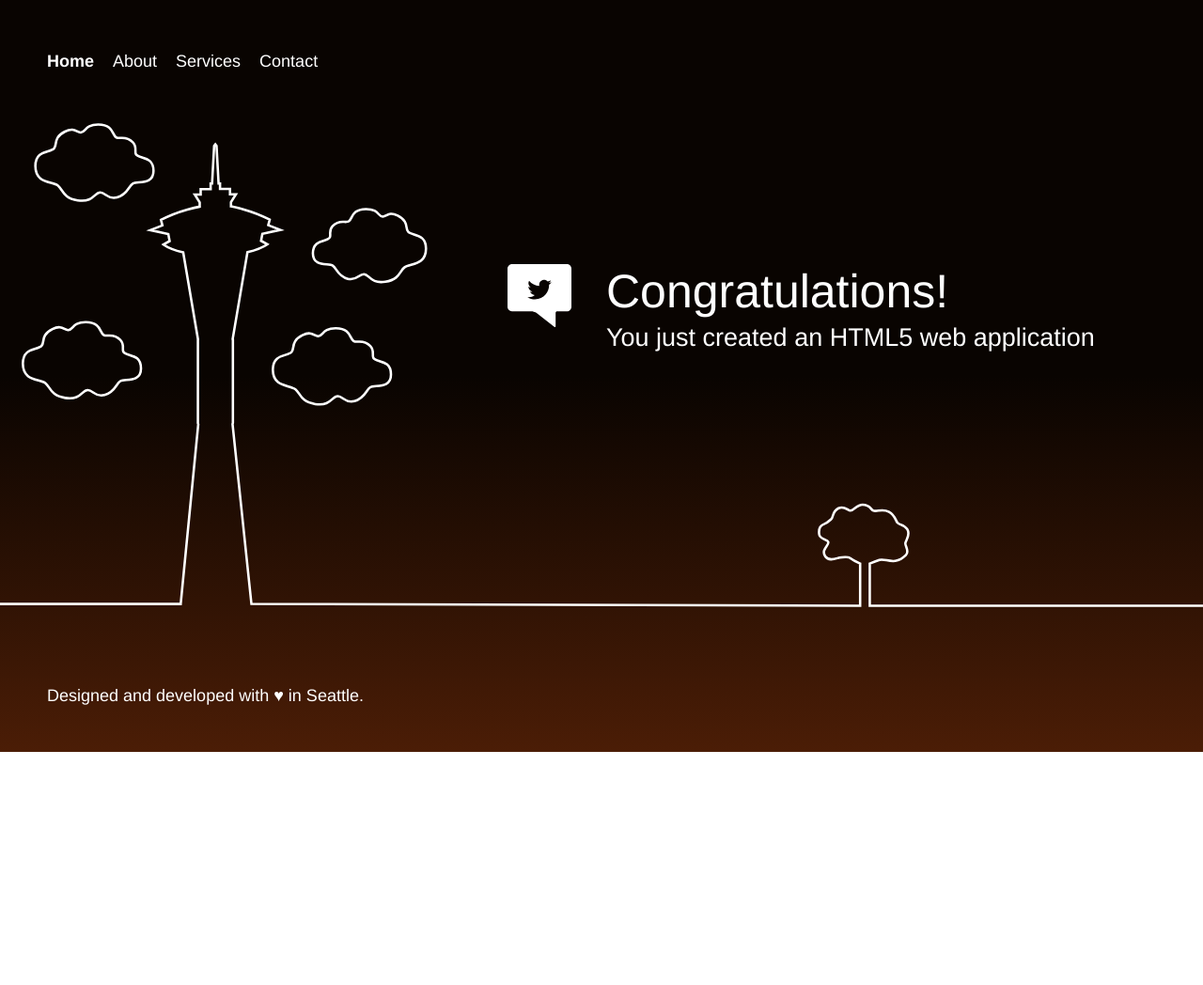
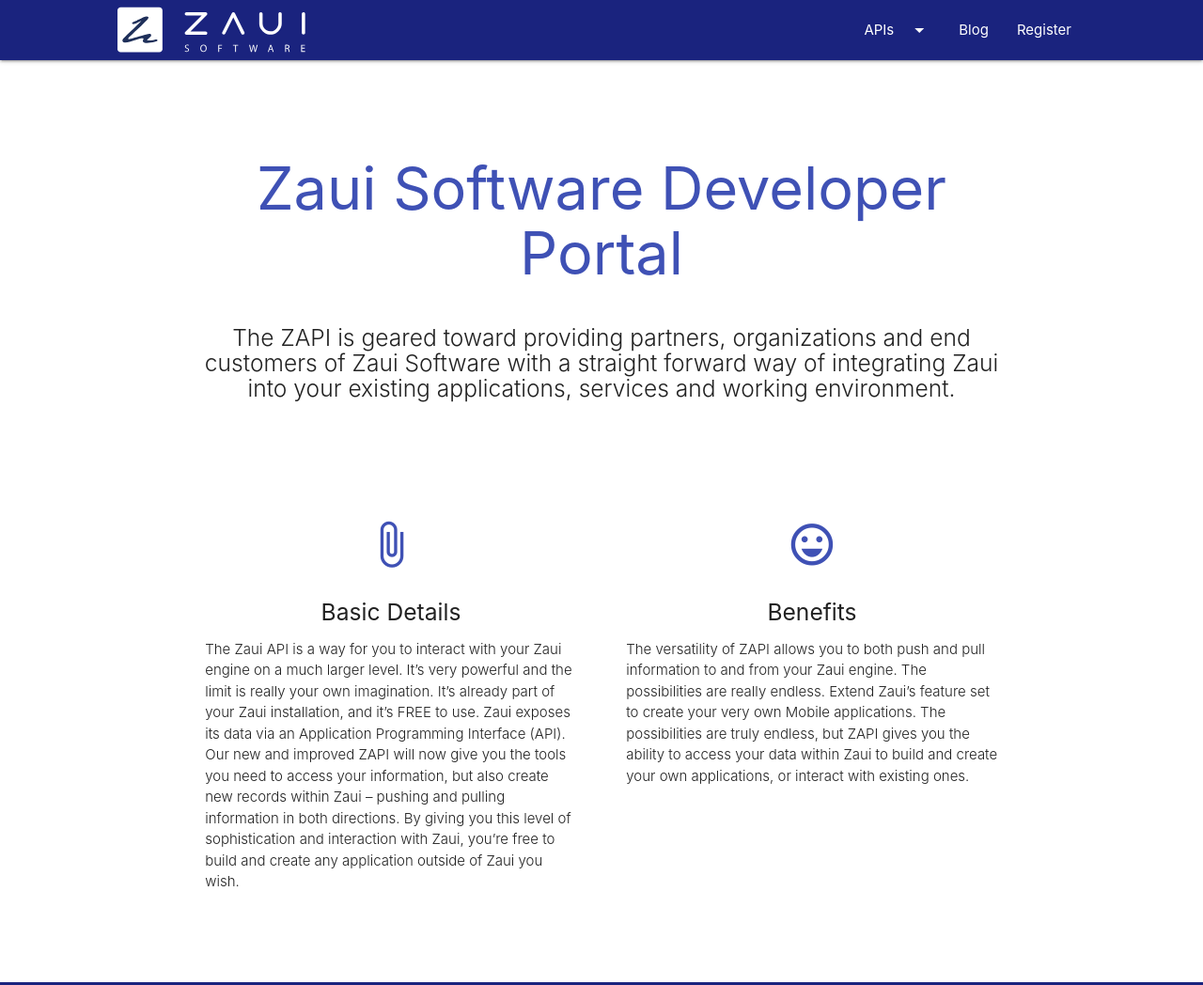
Before and after one commit to DavidHaynesHasGitHub/documentation.zaui, a plain HTML site: page webpage/index.html in a window 1280 px wide. Shown: the top 1048 px of the page at 94% size. Before the commit the page ends 800 px from the top, so only its background shows below. Drawn offline with nearby package versions, Linux system fonts and the light colour scheme.

Commit message:
moved files to correct place for build

```diff
--- a/webpage/css/gradients.css
+++ /dev/null
@@ -1,24 +0,0 @@
-.heaven-0 { background: #00000c; }
-.heaven-1 { background: linear-gradient(to bottom, #020111 85%, #191621 100%); }
-.heaven-2 { background: linear-gradient(to bottom, #020111 60%, #20202c 100%); }
-.heaven-3 { background: linear-gradient(to bottom, #020111 10%, #3a3a52 100%); }
-.heaven-4 { background: linear-gradient(to bottom, #20202c 0%, #515175 100%); }
-.heaven-5 { background: linear-gradient(to bottom, #40405c 0%, #6f71aa 80%, #8a76ab 100%); }
-.heaven-6 { background: linear-gradient(to bottom, #4a4969 0%, #7072ab 50%, #cd82a0 100%); }
-.heaven-7 { background: linear-gradient(to bottom, #757abf 0%, #8583be 60%, #eab0d1 100%); }
-.heaven-8 { background: linear-gradient(to bottom, #82addb 0%, #ebb2b1 100%); }
-.heaven-9 { background: linear-gradient(to bottom, #94c5f8 1%, #a6e6ff 70%, #b1b5ea 100%); }
-.heaven-10 { background: linear-gradient(to bottom, #b7eaff 0%, #94dfff 100%); }
-.heaven-11 { background: linear-gradient(to bottom, #9be2fe 0%, #67d1fb 100%); }
-.heaven-12 { background: linear-gradient(to bottom, #90dffe 0%, #38a3d1 100%); }
-.heaven-13 { background: linear-gradient(to bottom, #57c1eb 0%, #246fa8 100%); }
-.heaven-14 { background: linear-gradient(to bottom, #2d91c2 0%, #1e528e 100%); }
-.heaven-15 { background: linear-gradient(to bottom, #2473ab 0%, #1e528e 70%, #5b7983 100%); }
-.heaven-16 { background: linear-gradient(to bottom, #1e528e 0%, #265889 50%, #9da671 100%); }
-.heaven-17 { background: linear-gradient(to bottom, #1e528e 0%, #728a7c 50%, #e9ce5d 100%); }
-.heaven-18 { background: linear-gradient(to bottom, #154277 0%, #576e71 30%, #e1c45e 70%, #b26339 100%); }
-.heaven-19 { background: linear-gradient(to bottom, #163c52 0%, #4f4f47 30%, #c5752d 60%, #b7490f 80%, #2f1107 100%); }
-.heaven-20 { background: linear-gradient(to bottom, #071b26 0%, #071b26 30%, #8a3b12 80%, #240e03 100%); }
-.heaven-21 { background: linear-gradient(to bottom, #010a10 30%, #59230b 80%, #2f1107 100%); }
-.heaven-22 { background: linear-gradient(to bottom, #090401 50%, #4B1d06 100%); }
-.heaven-23 { background: linear-gradient(to bottom, #00000c 80%, #150800 100%); }
--- a/webpage/css/styles.css
+++ /dev/null
@@ -1,192 +0,0 @@
-* {
-  margin: 0;
-}
-
-html, body {
-  height: 100%;
-}
-
-html {
-  margin: 0;
-  padding: 0;
-  font-family: "Helvetica Neue", Roboto, Arial, sans-serif;
-  font-size: 62.5%;
-  color: white;
-  background: linear-gradient(to bottom, #2473ab 0%,#1e528e 70%,#5b7983 100%);
-}
-
-body {
-  font-size: 1.8rem;
-}
-
-h1, h2, h3 {
-  font-weight: normal;
-}
-
-h1 {
-  font-size: 3.5rem;
-  margin-bottom: 0.5rem;
-}
-
-a {
-  color: white;
-  text-decoration: none;
-}
-
-.wrapper {
-  min-height: 100%;
-  height: auto !important;
-  height: 100%;
-  margin: 0 auto -7rem;
-  position: relative;
-}
-
-footer, .push {
-  height: 7rem;
-}
-
-footer .footer-contents {
-  padding: 0 5rem;
-  position: relative;
-}
-
-.website-nav {
-  position: relative;
-  padding: 5rem;
-}
-
-.website-nav ul {
-  list-style: none;
-  margin: 0;
-  padding: 0;
-}
-
-.website-nav ul li {
-  float: left;
-  padding: 0.5rem 2rem 0.5rem 0;
-  line-height: 21px;
-}
-
-.website-nav ul li a {
-  color: white;
-  text-decoration: none;
-}
-
-.home-link {
-  font-weight: bold;
-}
-
-.message {
-  position: relative;
-  padding: 0 5rem;
-  margin-bottom: 3rem;
-  width: auto;
-}
-
-.message .twitter-link {
-  float: left;
-  margin-right: 20px;
-}
-
-.message .twitter-link img {
-  width: 40px;
-  height: 40px;
-}
-
-.message .text {
-  float: left;
-}
-
-.message:after, .website-nav:after {
-  content: " ";
-  display: table;
-  clear: both;
-}
-
-.graphics {
-  display: none;
-  position: absolute;
-  bottom: 0;
-  left: 0;
-  margin-bottom: 0;
-}
-
-.graphics .tower svg {
-  width: calc(100vw);
-  height: calc(90vh);
-}
-
-.graphics .cloud {
-  top: 30rem;
-  position: relative;
-}
-
-.page-content {
-  padding: 1rem 5rem;
-}
-
-.page-content p {
-  margin-bottom: 1rem;
-}
-
-.path {
-  stroke-dasharray: 4000;
-  stroke-dashoffset: 4000;
-  animation: dash 5s linear forwards;
-}
-
-@keyframes dash {
-  to {
-    stroke-dashoffset: 0;
-  }
-}
-
-@media (min-height: 500px) and (min-width: 700px) {
-  .message {
-    padding: 0;
-    width: 50%;
-    left: calc(50vw - 5rem);
-    top: calc(15vh - 5rem);
-  }
-
-  .message .text {
-    padding-right: 0rem;
-  }
-
-  .graphics {
-    display: block;
-    margin-bottom: 6rem;
-  }
-
-  .message .twitter-link img {
-    width: 70%;
-    height: 70%;
-  }
-
-  .page-content {
-    padding: 3rem 5rem;
-  }
-
-}
-
-@media (min-height: 500px) and (min-width: 1240px) {
-  .message {
-    left: calc(50vw - 10rem);
-    top: calc(25vh - 5rem);
-  }
-
-  h1 {
-    font-size: 5rem;
-  }
-
-  .message .twitter-link img {
-    width: 80%;
-    height: 80%;
-  }
-}
-
-@media (min-aspect-ratio: 11/5)  {
-  .graphics {
-    display: none;
-  }
-}
--- a/webpage/index.html
+++ b/webpage/index.html
@@ -1,76 +1,149 @@
 <!DOCTYPE html>
 <html lang="en">
+<head>
+  <meta http-equiv="Content-Type" content="text/html; charset=UTF-8"/>
+  <meta name="viewport" content="width=device-width, initial-scale=1, maximum-scale=1.0"/>
+  <title>Zaui Software Developer Portal</title>
 
-<head>
-    <meta charset="utf-8">
-    <title>Example app</title>
-    <meta name="description" content="" />
-    <link href="css/styles.css" rel="stylesheet">
-    <link href="css/gradients.css" rel="stylesheet">
+  <!-- CSS  -->
+  <link href="https://fonts.googleapis.com/icon?family=Material+Icons" rel="stylesheet">
+  <link href="css/materialize.css" type="text/css" rel="stylesheet" media="screen,projection"/>
+  <link href="css/style.css" type="text/css" rel="stylesheet" media="screen,projection"/>
+  <link rel="shortcut icon" href="images/favicon.png">
 </head>
+<body>
 
-<body class="">
-    <div class="wrapper">
-        <div class="graphics">
-            <div class="tower">
-                <svg version="1.1" id="Layer_1" xmlns="http://www.w3.org/2000/svg" xmlns:xlink="http://www.w3.org/1999/xlink" x="0px" y="0px"
-                     viewBox="-11 170 1000 429" enable-background="new -11 170 1000 429" xml:space="preserve">
-                    <path class="path" fill="none" stroke="#FFFFFF" stroke-width="2" stroke-miterlimit="10" d="M989,595H712v-35c0,0,4.5-1.8,8-3
-                                                                                                  c5.2-1.8,12.5,5.3,22-4c3.4-3.4-0.9-7.8-0.4-10.1c0.7-3.1,4.4-6.8,1.6-11.4c-2.6-4.2-6.9-3.6-8.2-5.5c-1.7-2.3-2.2-6.3-7-9
-                                                                                                  c-5.6-3.1-9.9,0.2-13-1c-2.5-0.9-2.3-5-9-5c-4.8,0-7.2,4.8-10,5c-2.3,0.2-4.9-4.5-10-2c-5.5,2.8-4,7.3-6,9c-1.4,1.2-3.1,3.2-6,4.2
-                                                                                                  c-2.6,0.9-4.9,3-4,8.8c0.6,3.7,6.8,4.1,7.5,6c1,2.9-6.4,6.2-2.5,12c3,4.5,9,1.6,12,1c1.9-0.4,7.1-0.7,8,0c3.4,2.5,9,5,9,5v35
-                                                                                                  l-506-1.5L182.3,444l0.3-0.8v-69.6l-0.2-0.2l12.3-72.3c10.9-2.6,16.5-6.5,16.5-6.5l-5.2-2.9l1.1-5.8l15-3.3l-10.1-3.9l1.2-4.6
-                                                                                                  c-15.8-8.3-32.2-11-32.2-11v-3.6l4.1-6.5h-4.9v-4.4h-8.3V244h-1.2l-1.7-31.2l-1-1.3l-1,1.3l-1.7,31.2h-1.2v4.8h-8.3v4.4h-4.9
-                                                                                                  l4.1,6.5v3.6c0,0-16.5,2.7-32.2,11l1.2,4.6l-10.1,3.9l15,3.3l1.1,5.8l-5.1,2.9c0,0,5.5,3.9,16.4,6.5l12.3,72.4l-0.1,0.1v69.6
-                                                                                                  l0.3,0.8l-14.6,149.4h-1.2H-11"/>
-                    <path class="path" fill="none" stroke="#FFFFFF" stroke-width="2" stroke-miterlimit="10" d="M8,393.7c0-13.5,12.1-10.8,15.6-14.7
-                                                                                                  c2.8-3.2-1-8.8,9-13.9c7.9-4.1,9.7,1,13.1,0.8c4.5-0.3,3.3-6.7,14.7-6.6c12.7,0.2,11.2,8.4,14.7,10.6c3,1.9,7.9-2.1,13.9,4.1
-                                                                                                  c3.8,4,1.3,7.4,2.5,9.8c2.2,4.4,14.7,0.9,14.7,13.9c0,12.2-13.5,8.3-17.2,10.6c-3.6,2.3-4.4,9.3-13.1,11.5c-8,2-9.5-4-13.9-4.1
-                                                                                                  c-5-0.1-5.5,8.6-18.8,6.6c-12.3-1.9-12.3-9.1-16.4-12.3C21.9,406.3,8,408.6,8,393.7z"/>
-                    <path class="path" fill="none" stroke="#FFFFFF" stroke-width="2" stroke-miterlimit="10" d="M325.1,313.9c-3.9,3-3.9,10-15.7,11.8
-                                                                                                  c-12.8,2-13.3-6.4-18-6.3c-4.3,0.1-5.7,5.8-13.3,3.9c-8.4-2.1-9.1-8.8-12.5-11c-3.6-2.3-16.5,1.5-16.5-10.2c0-12.4,12-9.1,14.1-13.3
-                                                                                                  c1.1-2.3-1.3-5.6,2.4-9.4c5.8-6,10.4-2.1,13.3-3.9c3.4-2.1,2-10,14.1-10.2c11-0.2,9.9,6,14.1,6.3c3.3,0.2,5-4.7,12.5-0.8
-                                                                                                  c9.6,4.9,6,10.3,8.6,13.3c3.3,3.7,14.9,1.2,14.9,14.1C343.1,312.5,329.8,310.3,325.1,313.9z"/>
-                    <path class="path" fill="none" stroke="#FFFFFF" stroke-width="2" stroke-miterlimit="10" d="M18.4,229.5c0-13.5,12.1-10.8,15.6-14.7
-                                                                                                  c2.8-3.2-1-8.8,9-13.9c7.9-4.1,9.7,1,13.1,0.8c4.5-0.3,3.3-6.7,14.7-6.6c12.7,0.2,11.2,8.4,14.7,10.6c3,1.9,7.9-2.1,13.9,4.1
-                                                                                                  c3.8,4,1.3,7.4,2.5,9.8c2.2,4.4,14.7,0.9,14.7,13.9c0,12.2-13.5,8.3-17.2,10.6c-3.6,2.3-4.4,9.3-13.1,11.5c-8,2-9.5-4-13.9-4.1
-                                                                                                  c-5-0.1-5.5,8.6-18.8,6.6c-12.3-1.9-12.3-9.1-16.4-12.3C32.2,242.1,18.4,244.4,18.4,229.5z"/>
-                    <path class="path" fill="none" stroke="#FFFFFF" stroke-width="2" stroke-miterlimit="10" d="M215.8,398.8c0-13.5,12.1-10.8,15.6-14.7
-                                                                                                  c2.8-3.2-1-8.8,9-13.9c7.9-4.1,9.7,1,13.1,0.8c4.5-0.3,3.3-6.7,14.7-6.6c12.7,0.2,11.2,8.4,14.7,10.6c3,1.9,7.9-2.1,13.9,4.1
-                                                                                                  c3.8,4,1.3,7.4,2.5,9.8c2.2,4.4,14.7,0.9,14.7,13.9c0,12.2-13.5,8.3-17.2,10.6c-3.6,2.3-4.4,9.3-13.1,11.5c-8,2-9.5-4-13.9-4.1
-                                                                                                  c-5-0.1-5.5,8.6-18.8,6.6c-12.3-1.9-12.3-9.1-16.4-12.3C229.7,411.3,215.8,413.6,215.8,398.8z"/>
-                </svg>
+  <ul id="dropdown1" class="dropdown-content">
+    <li><a class="apilink indigo-text darken-4" href="Documentation/WebAPI/index.html">Zaui Web API</a></li>
+    <li><a class="apilink indigo-text darken-4" href="Documentation/WebHook/index.html">Zaui Web-Hook and Remote Target API</a></li>
+    <li><a class="apilink indigo-text darken-4" href="Documentation/IO API/index.html">Zaui IO API</a></li>
+  </ul>
+  <div class="navbar-fixed">
+    <nav class=" indigo darken-4">
+      <div class="nav-wrapper">
+        <a id="logo-container" href="#" class="brand-logo"><img class="responsive-img" id="logo" src="images/logo.svg"/></a>
+        <ul class="right hide-on-med-and-down" id="nav-bar-buttons">
 
-            </div>
+          <!-- Dropdown Trigger -->
+          <li><a class="dropdown-trigger" href="#!" data-target="dropdown1" data-beloworigin="true">APIs<i class="material-icons right">arrow_drop_down</i></a></li>
+          <li><a href="https://www.zaui.com/zaui-blog/">Blog</a></li>
+          <li><a href="https://api.zaui.io/zaui-src/signup/">Register</a></li>
+        </ul>
+      </div>
+    </nav>
+  </div>
+
+
+  <div class="section no-pad-bot" id="index-banner">
+    <div class="container">
+      <br><br>
+      <h1 class="header center indigo-text darken-5">Zaui Software Developer Portal</h1>
+      <div class="row center">
+        <h5 class="header col s12 light">The ZAPI is geared toward providing partners, organizations and end customers of Zaui Software with a straight forward way of integrating Zaui into your existing applications, services and working environment.</h5>
+      </div>
+      <br><br>
+
+    </div>
+  </div>
+
+
+  <div class="container">
+    <div class="section">
+
+      <!--   Icon Section   -->
+      <div class="row">
+        <div class="col s12 m6">
+          <div class="icon-block">
+            <h2 class="center indigo-text darken 4"><i class="material-icons">attach_file</i></h2>
+            <h5 class="center">Basic Details</h5>
+
+            <p class="light">The Zaui API is a way for you to interact with your Zaui engine on a much larger level. It’s very powerful and the limit is really your own imagination. It’s already part of your Zaui installation, and it’s FREE to use. Zaui exposes its data via an Application Programming Interface (API).
+
+            Our new and improved ZAPI will now give you the tools you need to access your information, but also create new records within Zaui – pushing and pulling information in both directions.
+
+            By giving you this level of sophistication and interaction with Zaui, you’re free to build and create any application outside of Zaui you wish.</p>
+          </div>
         </div>
 
-        <header>
-            <nav class="website-nav">
-                <ul>
-                    <li><a class="home-link" href="https://aws.amazon.com/">Home</a></li>
-                    <li><a href="https://aws.amazon.com/what-is-cloud-computing/">About</a></li>
-                    <li><a href="https://aws.amazon.com/solutions/">Services</a></li>
-                    <li><a href="https://aws.amazon.com/contact-us/">Contact</a></li>
-                </ul>
-            </nav>
-        </header>
+        <div class="col s12 m6">
+          <div class="icon-block">
+            <h2 class="center indigo-text darken 4"><i class="material-icons">sentiment_very_satisfied</i></h2>
+            <h5 class="center">Benefits</h5>
 
-        <div class="message">
-            <a class="twitter-link" href="http://twitter.com/home/?status=I%20created%20a%20project%20with%20AWS%20CodeStar!%20%23AWS%20%23AWSCodeStar%20https%3A%2F%2Faws.amazon.com%2Fcodestar"><img src="img/tweet.svg" /></a>
-            <div class="text">
-                <h1>Congratulations!</h1>
-                <h2>You just created an HTML5 web application</h2>
-            </div>
+            <p class="light">The versatility of ZAPI allows you to both push and pull information to and from your Zaui engine. The possibilities are really endless. Extend Zaui’s feature set to create your very own Mobile applications.
+
+            The possibilities are truly endless, but ZAPI gives you the ability to access your data within Zaui to build and create your own applications, or interact with existing ones.</p>
+          </div>
         </div>
+
+      </div>
+
     </div>
+    <br><br>
+  </div>
 
-    <footer>
-        <p class="footer-contents">Designed and developed with
-            <a href="https://aws.amazon.com/careers/devtools-jobs/">♥</a> in Seattle.
-        </p>
-    </footer>
+  <footer class="page-footer indigo darken-4">
+    <div class="container">
+      <div class="row">
 
-    <script src="js/set-background.js"></script>
-</body>
+        <div class="col l3 s12">
+          <h5 class="white-text">Product</h5>
+          <ul>
+            <li><a class="white-text" href="https://www.zaui.com/zaui-pricing/" target="_blank">Pricing</a></li>
+            <li><a class="white-text" href="https://www.zaui.com/zaui-pos/" target="_blank">Zaui Point-Of-Sale</a></li>
+            <li><a class="white-text" href="https://www.zaui.com/zaui-mobile/" target="_blank">Zaui Mobile</a></li>
+            <li><a class="white-text" href="https://www.zaui.com/zaui-core-software/" target="_blank">Zaui Core</a></li>
+            <li><a class="white-text" href="https://www.zaui.com/online-demo/" target="_blank">Try Online Demo</a></li>
+            <li><a class="white-text" href="https://www.zaui.com/request-a-demo/" target="_blank">Request a Demo</a></li>
+          </ul>
+        </div>
+        <div class="col l3 s12">
+          <h5 class="white-text">Community</h5>
+          <ul>
+            <li><a class="white-text" href="https://www.zaui.com/support/" target="_blank">Support</a></li>
+            <li><a class="white-text" href="https://www.zaui.com/zaui-blog/" target="_blank">Zaui Blog</a></li>
+            <li><a class="white-text" href="https://www.zaui.com/zaui-connect/" target="_blank">Zaui Connect Conference</a></li>
+          </ul>
+        </div>
+        <div class="col l3 s12">
+          <h5 class="white-text">About</h5>
+          <ul>
+            <li><a class="white-text" href="https://www.zaui.com/about/" target="_blank">About Zaui</a></li>
+            <li><a class="white-text" href="https://www.zaui.com/about/careers/" target="_blank">Careers</a></li>
+            <li><a class="white-text" href="https://www.zaui.com/contact-us/" target="_blank">Contact Us</a></li>
+          </ul>
+        </div>
+        <div class="col l3 s12">
+          <h5 class="white-text">Contact</h5>
+          <ul>
+            <li>1 (604) 566-9284</li>
+            <li>info@zaui.com</li>
+            <li>432-119 W Pender St</li>
+            <li>Vancouver, BC V6B 1S5</li>
+          </ul>
+        </div>
+      </div>
+    </div>
+  </div>
+      <div class="footer-copyright">
+        <div class="container">
+          ©2018 All Rights Reserved. <a href="https://www.zaui.com/privacy/" target="_blank">Privacy Policy</a>&nbsp;&nbsp;&nbsp;<a href="https://www.zaui.com/terms-of-service/" target="_blank">Terms of Service</a>
 
+
+          <a class="grey-text text-lighten-4 right" href="https://www.zaui.com/payment-gateways/pci-security-policy/"  target="_blank">&nbsp;&nbsp;&nbsp;PCI Security Policy&nbsp;&nbsp;&nbsp;</a>
+          <a class="grey-text text-lighten-4 right" href="https://www.zaui.com/api/api-terms-of-use/"  target="_blank">&nbsp;&nbsp;&nbsp;API Terms of Use&nbsp;&nbsp;&nbsp;</a>
+          <a class="grey-text text-lighten-4 right" href="https://www.zaui.com/zaui-io/io-distribution-agreement/"  target="_blank">&nbsp;&nbsp;&nbsp;Distribution Service Agreement&nbsp;&nbsp;&nbsp;</a>
+
+
+        </div>
+      </div>
+  </footer>
+
+
+  <!--  Scripts-->
+  <script src="https://code.jquery.com/jquery-2.1.1.min.js"></script>
+  <script src="js/materialize.js"></script>
+  <script src="js/init.js"></script>
+
+  </body>
 </html>
--- a/webpage/js/set-background.js
+++ /dev/null
@@ -1,3 +0,0 @@
-var idx = Math.floor((new Date().getHours()));
-var body = document.getElementsByTagName("body")[0];
-body.className = "heaven-" + idx;
```
Also changed, not shown: index.html (deleted, +0 -149 lines), webpage/css/materialize.css (renamed from css/materialize.css), webpage/css/materialize.min.css (renamed from css/materialize.min.css), webpage/css/style.css (renamed from css/style.css), webpage/images/favicon.png (renamed from images/favicon.png), webpage/images/logo.svg (renamed from images/logo.svg), webpage/img/tweet.svg (deleted), webpage/js/init.js (renamed from js/init.js), webpage/js/materialize.js (renamed from js/materialize.js), webpage/js/materialize.min.js (renamed from js/materialize.min.js), 4 other files.
